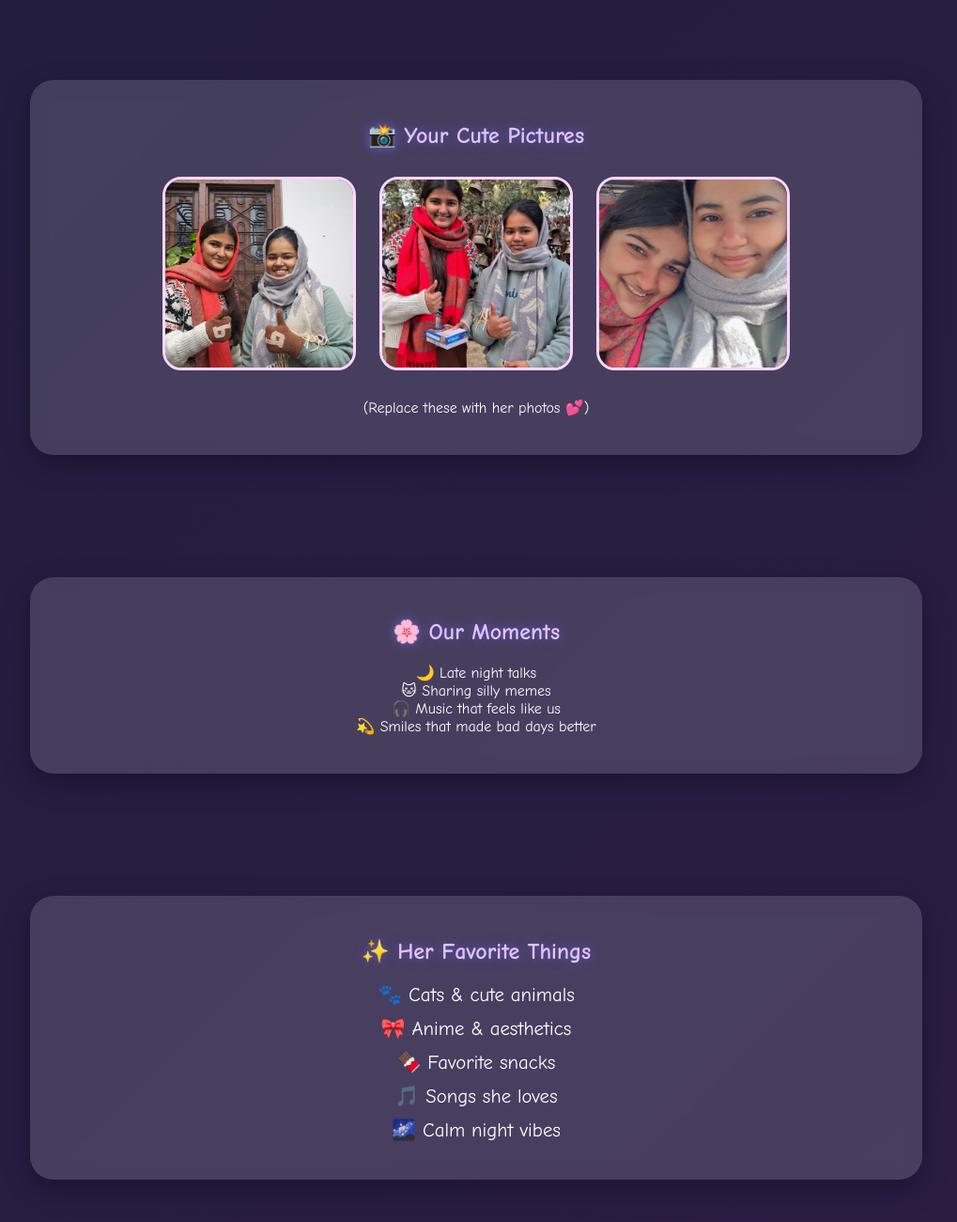
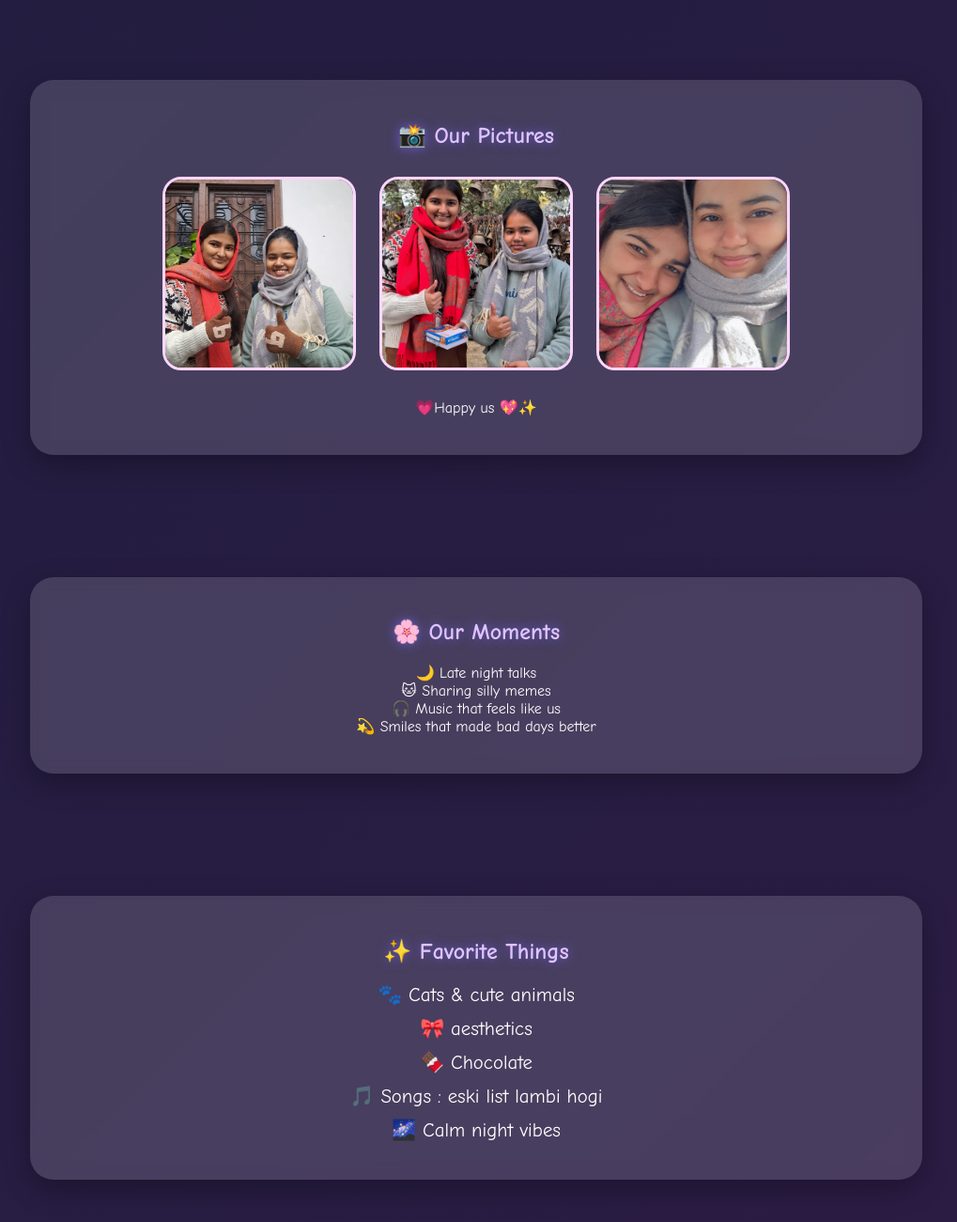
Before and after one commit to Pragyaa-pg/good-night, a plain HTML site: page index.html in a window 1280 px wide. Shown: the part 580-1880 px from the top of the page at 94% size, without its empty margins (133-1152 px from the left). Drawn offline with Linux system fonts and the light colour scheme.

Commit message:
refining text

```diff
--- a/index.html
+++ b/index.html
@@ -135,13 +135,13 @@ footer {
 
 <section class="section">
     <div class="card">
-        <h2>📸 Your Cute Pictures</h2>
+        <h2>📸 Our Pictures</h2>
         <div class="gallery">
             <img src="image.jpeg">
             <img src="secondImage.jpeg">
             <img src="image3.jpeg">
         </div>
-        <p>(Replace these with her photos 💕)</p>
+        <p>💗Happy us 💖✨ </p>
     </div>
 </section>
 
@@ -159,12 +159,12 @@ footer {
 
 <section class="section">
     <div class="card">
-        <h2>✨ Her Favorite Things</h2>
+        <h2>✨ Favorite Things</h2>
         <ul>
             <li>🐾 Cats & cute animals</li>
-            <li>🎀 Anime & aesthetics</li>
-            <li>🍫 Favorite snacks</li>
-            <li>🎵 Songs she loves</li>
+            <li>🎀  aesthetics</li>
+            <li>🍫 Chocolate</li>
+            <li>🎵 Songs : eski list lambi hogi</li>
             <li>🌌 Calm night vibes</li>
         </ul>
     </div>
```
